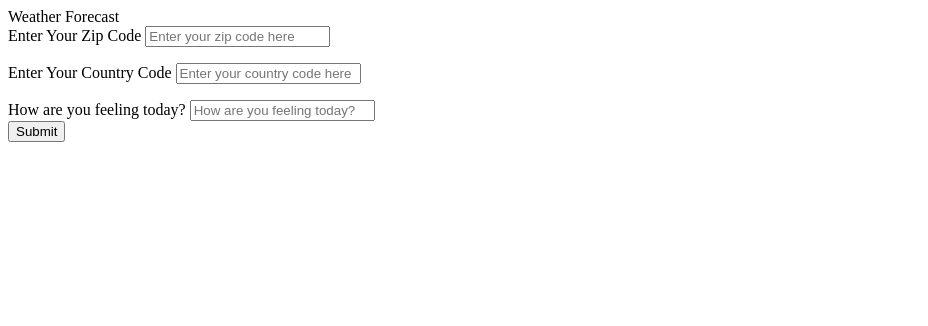
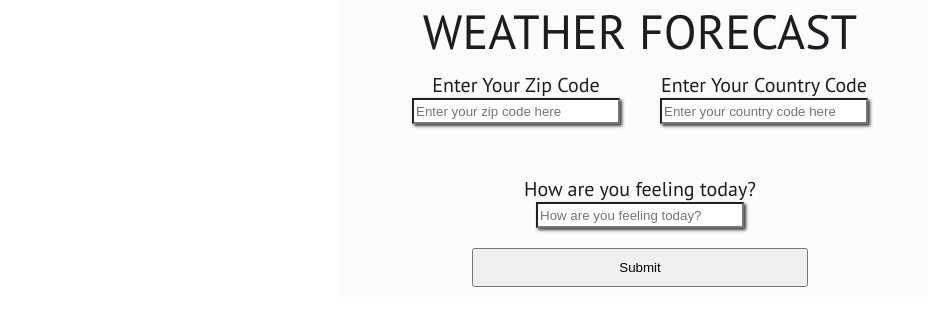
Before and after one commit to thasup/My-Weather-Journal-App, a website: page website/index.html in a window 1280 px wide. Shown: the whole page, without its empty margins (0-928 px from the left). Drawn offline with Linux system fonts and the light colour scheme.

Commit message:
Add style

```diff
--- a/website/css/style.css
+++ b/website/css/style.css
@@ -0,0 +1,86 @@
+/* -- Root Variables -- */
+:root {
+    --main-theme: #141414;
+    --pure-white: #fff;
+    --black-text: #1d1d1f;
+    --light-grey: #fbfbfb;
+    --blue-link: #06c;
+
+    --shadow: 2px 2px 3px rgb(56, 56, 56);
+}
+
+html {
+    background-color: var(--pure-white);
+}
+
+body {
+    font-family: 'PT Sans', sans-serif;
+    margin: auto;
+    width: 600px;
+    background-color: var(--light-grey);
+    color: var(--black-text);
+    display: flex;
+    flex-direction: column;
+    justify-content: center;
+    align-items: center;
+}
+
+head {
+    display: flex;
+    flex-direction: column;
+    font-family: 'Varela Round', sans-serif;
+}
+
+.headline {
+    font-size: 3rem;
+}
+
+form {
+    display: grid;
+    grid-template-columns: 1fr 1fr;
+    grid-template-rows: repeat(3, auto);
+    justify-content: center;
+    align-items: center;
+}
+
+.zipcode-panel {
+    grid-area: 1/1/2/2;
+    display: flex;
+    flex-direction: column;
+    align-items: center;
+    margin: 10px 20px;
+}
+
+.country-panel {
+    grid-area: 1/2/2/3;
+    display: flex;
+    flex-direction: column;
+    align-items: center;
+    margin: 10px 20px;
+}
+
+.text-panel {
+    grid-area: 2/1/3/3;
+    display: flex;
+    flex-direction: column;
+    align-items: center;
+    margin: 10px 0px;
+}
+
+#generate {
+    grid-area: 3/1/4/3;
+    display: inline-block;
+    padding: 10px 30px;
+    margin: 10px 80px;
+}
+
+form div label {
+    font-size: 1.25rem;
+}
+
+form div input {
+    width: 200px;
+    height: 20px;
+    box-shadow: var(--shadow);
+
+}
--- a/website/index.html
+++ b/website/index.html
@@ -4,12 +4,15 @@
     <meta charset="UTF-8">
     <meta http-equiv="X-UA-Compatible" content="IE=edge">
     <meta name="viewport" content="width=device-width, initial-scale=1.0">
+    <link rel="preconnect" href="https://fonts.googleapis.com">
+    <link rel="preconnect" href="https://fonts.gstatic.com" crossorigin>
+    <link href="https://fonts.googleapis.com/css2?family=PT+Sans:ital,wght@0,400;0,700;1,400&family=Varela+Round&display=swap" rel="stylesheet">
     <link rel="stylesheet" href="./css/style.css">
     <title>Weather Journal App</title>
 </head>
 <body>
     <head class="menu">
-        <div class="headline">Weather Forecast</div>
+        <div class="headline">WEATHER FORECAST</div>
         <form class="form" action="">
             <div class="zipcode-panel">
                 <label for="zip">Enter Your Zip Code</label>
@@ -21,7 +24,7 @@
                 <input type="text" name="country" required id="country" placeholder="Enter your country code here">
                 <p id="error-msg2"></p>
             </div>
-            <div class="feeling-panel">
+            <div class="text-panel">
                 <label for="feelings">How are you feeling today?</label>
                 <input type="text" name="feeling" id="feeling" placeholder="How are you feeling today?" rows="3" cols="50">
             </div>
```
